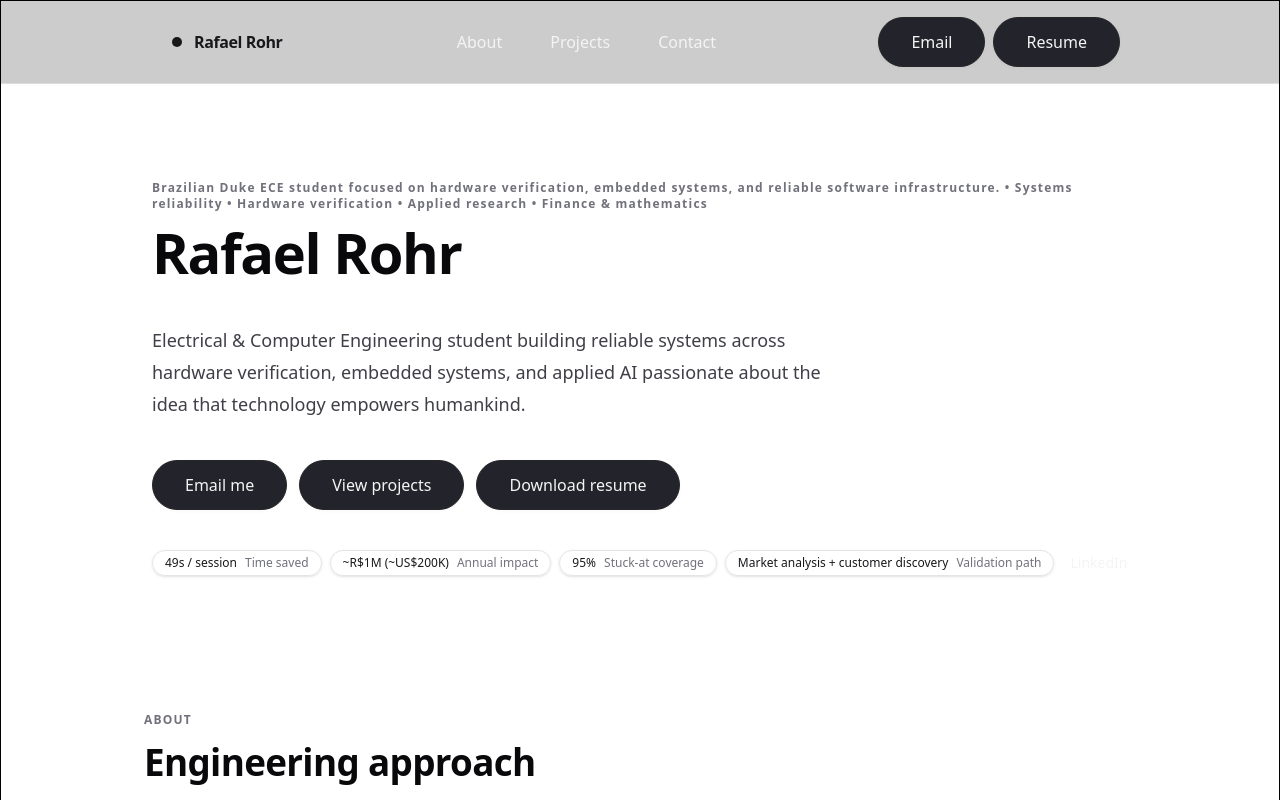
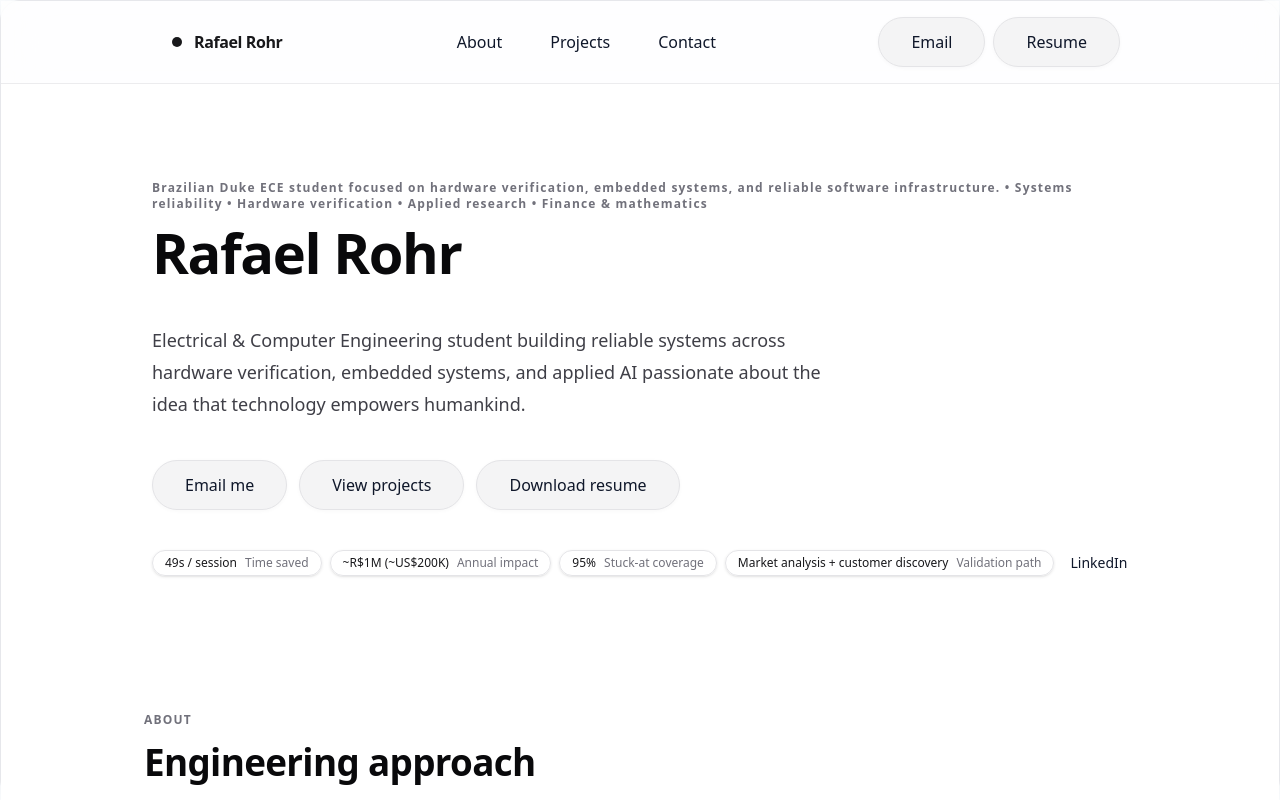
Before and after one commit to rohrrafael1/portfolio, a Next.js app: page / in a window 1280 px wide. Shown: the top 800 px of the page. Built offline with nearby package versions, Linux system fonts and the light colour scheme.

Commit message:
feat: dark mode

```diff
--- a/src/app/layout.tsx
+++ b/src/app/layout.tsx
@@ -29,11 +29,11 @@ export default function RootLayout({
   return (
     <html
       lang="en"
-      className={`${geistSans.variable} ${geistMono.variable} dark h-full antialiased`}
+      className={`${geistSans.variable} ${geistMono.variable} h-full antialiased`}
     >
-      <body className="dark min-h-full flex flex-col bg-black text-zinc-900 selection:bg-zinc-200 dark:bg-black dark:text-zinc-50 dark:selection:bg-zinc-800">
+      <body className="min-h-full flex flex-col bg-white text-zinc-900 selection:bg-zinc-200 dark:bg-black dark:text-zinc-50 dark:selection:bg-zinc-800">
           <Navbar />
-          <main className="flex-1 bg-black">{children}</main>
+          <main className="flex-1">{children}</main>
           <Footer />
       </body>
     </html>
--- a/src/components/Footer.tsx
+++ b/src/components/Footer.tsx
@@ -3,7 +3,7 @@ import Link from "next/link";
 export function Footer() {
   const year = new Date().getFullYear();
   return (
-    <footer className="border-t border-zinc-200/70 bg-black/30 py-8 dark:border-zinc-800/70 dark:bg-black/30">
+    <footer className="border-t border-zinc-200/70 bg-white/30 py-8 dark:border-zinc-800/70 dark:bg-black/30">
       <div className="mx-auto flex max-w-5xl flex-col gap-4 px-6 sm:flex-row sm:items-center sm:justify-between">
         <p className="text-sm text-zinc-300 dark:text-zinc-300">
           © {year} Rafael Rohr. Built for clarity, reliability, and measurable outcomes.
--- a/src/components/ProjectGrid.tsx
+++ b/src/components/ProjectGrid.tsx
@@ -4,7 +4,7 @@ import { ProjectCard } from "@/components/ProjectCard";
 export function ProjectGrid({ projects }: { projects: Project[] }) {
   return (
     <div className="flex justify-center">
-      <div className="w-full grid gap-8 grid-cols-1 md:grid-cols-2 max-w-4xl bg-black/70 rounded-2xl border border-zinc-200/70 p-6 shadow-sm backdrop-blur dark:border-zinc-800/70 dark:bg-black/70">
+      <div className="w-full grid gap-8 grid-cols-1 md:grid-cols-2 max-w-4xl bg-white/70 rounded-2xl border border-zinc-200/70 p-6 shadow-sm backdrop-blur dark:border-zinc-800/70 dark:bg-black/70">
         {projects.map((p) => (
           <ProjectCard key={p.slug} project={p} />
         ))}
```
